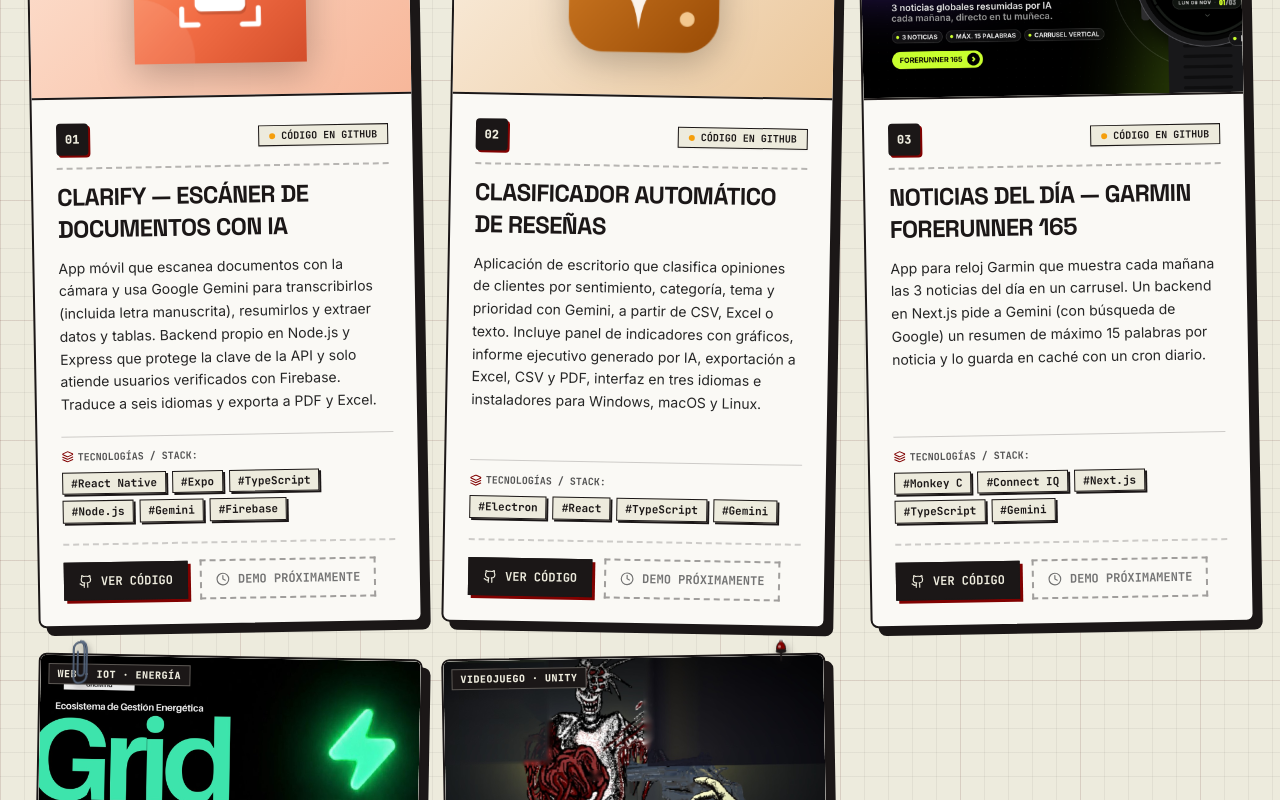
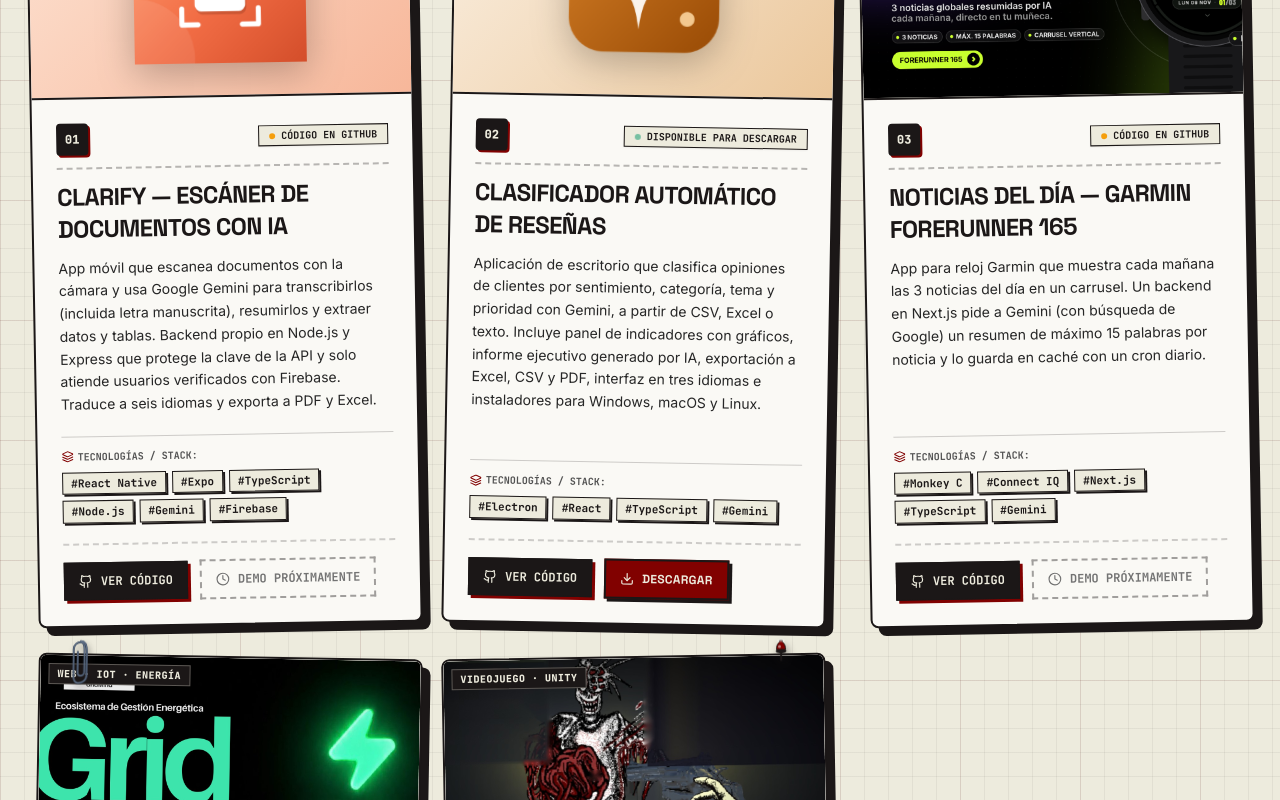
Before and after one commit to juansem08/Portafolio_1, a Next.js app: page / in a window 1280 px wide. Shown: the part 2920-3720 px from the top of the page. Built offline with nearby package versions, Linux system fonts and the light colour scheme; no server answers.

Commit message:
feat: botón Descargar en proyectos con versiones publicadas (Clasificador y Demencia)

```diff
--- a/components/Projects.tsx
+++ b/components/Projects.tsx
@@ -7,6 +7,7 @@ import {
   ExternalLink,
   Layers,
   Clock,
+  Download,
   Wrench,
   ScanText,
   BarChart3,
@@ -118,10 +119,16 @@ export default function Projects() {
                         <div className="flex items-center gap-1.5 px-2.5 py-0.5 bg-[#EDEBDD] dark:bg-[#121010] border border-[#1B1717] dark:border-[#810100] text-[10px] font-mono font-bold text-[#1B1717] dark:text-[#EDEBDD] shadow-sm">
                           <span
                             className={`w-1.5 h-1.5 rounded-full ${
-                              project.demo ? "bg-emerald-600 animate-pulse" : "bg-amber-500"
+                              project.demo || project.download ? "bg-emerald-600 animate-pulse" : "bg-amber-500"
                             }`}
                           />
-                          <span>{project.demo ? t("projects.statusLive") : t("projects.statusCode")}</span>
+                          <span>
+                            {project.demo
+                              ? t("projects.statusLive")
+                              : project.download
+                                ? t("projects.statusDownload")
+                                : t("projects.statusCode")}
+                          </span>
                         </div>
                       </div>
 
@@ -182,6 +189,16 @@ export default function Projects() {
                             <span>{t("projects.btnDemo")}</span>
                             <ExternalLink className="w-3.5 h-3.5" />
                           </a>
+                        ) : project.download ? (
+                          <a
+                            href={project.download}
+                            target="_blank"
+                            rel="noopener noreferrer"
+                            className="inline-flex items-center gap-2 px-3.5 py-2.5 bg-[#810100] text-[#EDEBDD] hover:bg-[#9E0201] text-xs font-display font-black tracking-wide border-2 border-[#1B1717] dark:border-[#EDEBDD]/40 shadow-[3px_3px_0px_#1B1717] dark:shadow-[3px_3px_0px_#810100] transition-all hover:scale-105 active:scale-95"
+                          >
+                            <Download className="w-3.5 h-3.5" />
+                            <span>{t("projects.btnDownload")}</span>
+                          </a>
                         ) : (
                           <span className="inline-flex items-center gap-2 px-3.5 py-2.5 text-xs font-mono font-bold text-neutral-500 dark:text-neutral-400 border-2 border-dashed border-[#1B1717]/40 dark:border-[#EDEBDD]/30">
                             <Clock className="w-3.5 h-3.5" />
--- a/context/AppContext.tsx
+++ b/context/AppContext.tsx
@@ -97,6 +97,8 @@ export const translations = {
       badgeCount: "PROYECTOS // PORTAFOLIO",
       statusLive: "LIVE / DEPLOYED",
       statusCode: "CÓDIGO EN GITHUB",
+      statusDownload: "DISPONIBLE PARA DESCARGAR",
+      btnDownload: "DESCARGAR",
       techStackTitle: "TECNOLOGÍAS / STACK:",
       btnCode: "VER CÓDIGO",
       btnDemo: "DEMO EN VIVO",
@@ -415,6 +417,8 @@ export const translations = {
       badgeCount: "PROJECTS // PORTFOLIO",
       statusLive: "LIVE / DEPLOYED",
       statusCode: "CODE ON GITHUB",
+      statusDownload: "AVAILABLE TO DOWNLOAD",
+      btnDownload: "DOWNLOAD",
       techStackTitle: "TECH STACK / MODULES:",
       btnCode: "VIEW CODE",
       btnDemo: "LIVE DEMO",
--- a/data/projects.ts
+++ b/data/projects.ts
@@ -25,6 +25,8 @@ export interface Project {
   repos: ProjectLink[];
   // Demo en vivo. Si queda vacío, la tarjeta muestra "Demo próximamente".
   demo?: string;
+  // Descarga del programa (página de releases de GitHub) para proyectos que no son web.
+  download?: string;
 }
 
 export const projects: Project[] = [
@@ -55,6 +57,8 @@ export const projects: Project[] = [
     imageFit: "contain",
     imageBg: "linear-gradient(135deg,#FBF1E4,#EBC79B)",
     repos: [{ label: "Código", url: "https://github.com/juansem08/Clasificador_Automtico__Rese-asas_Comentarios" }],
+    // Instaladores para Windows, macOS y Linux
+    download: "https://github.com/juansem08/Clasificador_Automtico__Rese-asas_Comentarios/releases",
   },
   {
     title: "Noticias del Día — Garmin Forerunner 165",
@@ -95,5 +99,6 @@ export const projects: Project[] = [
     image: "/images/projects/demencia.jpg",
     imagePosition: "center",
     repos: [{ label: "Código", url: "https://github.com/CV17d/demencia_ae_limite" }],
+    download: "https://github.com/CV17d/demencia_ae_limite/releases/tag/v1.0.0",
   },
 ];
```
